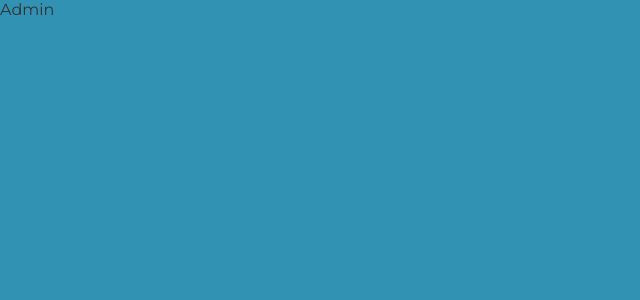
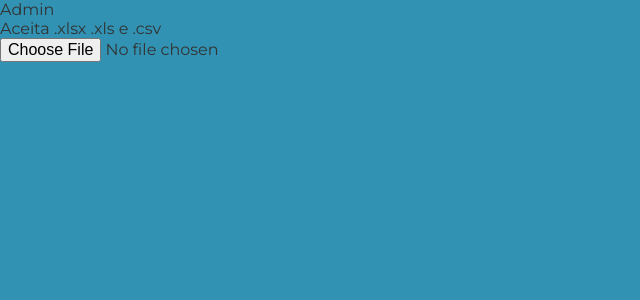
Before and after one commit to italorennan/front-vestibulinho-casd, a React (Create React App) app: page /admin in a window 1280 px wide. Shown: the top 300 px of the page, without its empty margins (0-640 px from the left). Built offline with nearby package versions, Linux system fonts and the light colour scheme.

Commit message:
Botão upload files - input

```diff
--- /dev/null
+++ b/src/components/UploadButton/index.js
@@ -0,0 +1,28 @@
+import React, { useState, useEffect } from 'react';
+
+
+//https://stackoverflow.com/questions/11832930/html-input-file-accept-attribute-file-type-csv
+
+function UploadButton() {
+  const [fileUpload, setFileUpload] = useState({});
+
+  function handleUploadFile(e) {
+    setFileUpload(e.target.files[0]);
+  }
+
+  useEffect(() => {
+    console.log('fileUpload', fileUpload);
+  }, [fileUpload, setFileUpload]);
+
+  return (
+    <>
+      <p>Aceita .xlsx .xls e .csv</p>
+      <input
+        type="file"
+        accept=".csv, application/vnd.openxmlformats-officedocument.spreadsheetml.sheet, application/vnd.ms-excel"
+        onChange={handleUploadFile}
+      />
+    </>
+  );
+}
+export default UploadButton;
--- a/src/pages/Admin/index.js
+++ b/src/pages/Admin/index.js
@@ -1,9 +1,11 @@
 import React from 'react';
+import UploadButton from '../../components/UploadButton';
 
 function Admin() {
   return (
     <>
       <div>Admin</div>
+      <UploadButton />
     </>
   );
 }
```
